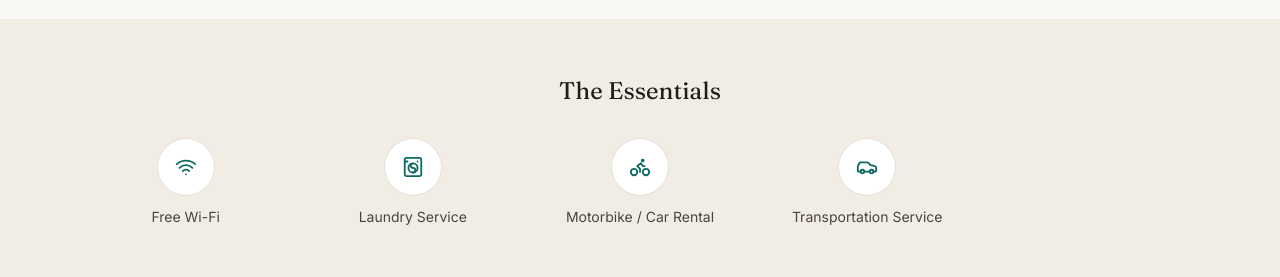
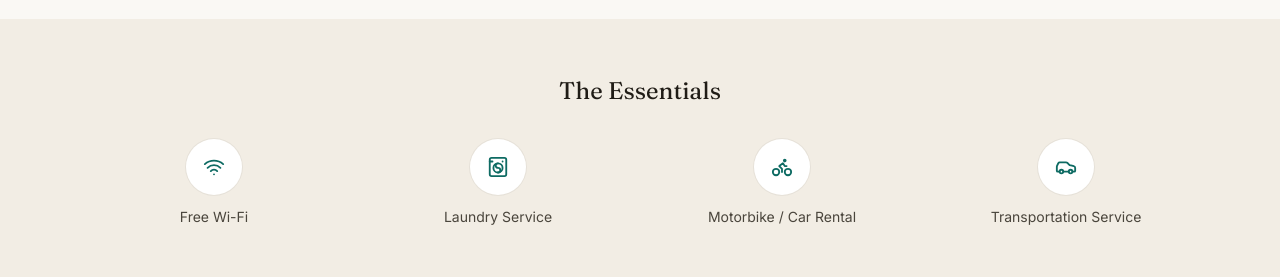
Before and after one commit to eldor1274/magicsamui-website, a Next.js app: page / in a window 1280 px wide. Shown: the part 1480-1757 px from the top of the page. Built offline with nearby package versions, Linux system fonts and the light colour scheme; no server answers.

Commit message:
Center essentials grid at 4 columns after breakfast removal

```diff
--- a/src/app/page.tsx
+++ b/src/app/page.tsx
@@ -110,7 +110,7 @@
       <section className="bg-stone-100 py-14">
         <div className="mx-auto max-w-6xl px-5">
           <h2 className="text-center font-serif text-2xl text-ink">The Essentials</h2>
-          <div className="mt-8 grid grid-cols-2 gap-6 sm:grid-cols-5">
+          <div className="mt-8 grid grid-cols-2 gap-6 sm:grid-cols-4">
             {essentials.map(({ icon: Icon, label }) => (
               <div key={label} className="flex flex-col items-center gap-3 text-center">
                 <span className="flex h-14 w-14 items-center justify-center rounded-full bg-white text-pool ring-1 ring-black/5">
```
